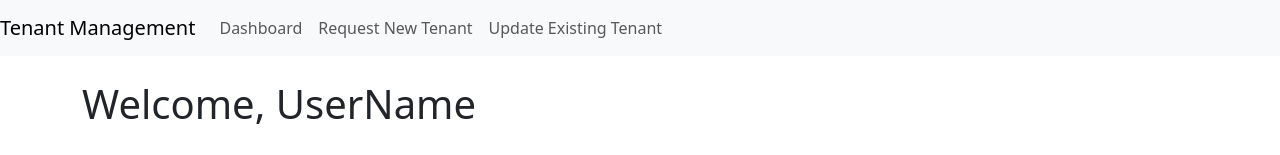
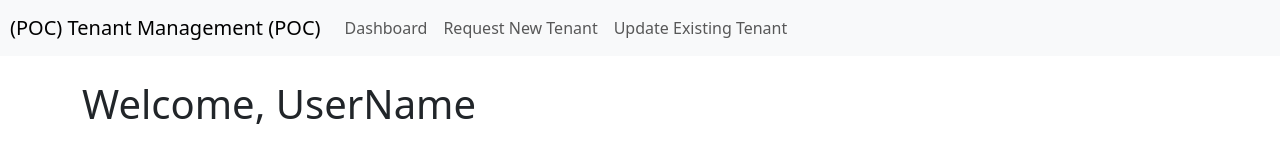
Before and after one commit to johnmalbert/test-tenant, a React (Create React App) app: page / in a window 1280 px wide. Shown: the top 155 px of the page. Built offline with nearby package versions, Linux system fonts and the light colour scheme.

Commit message:
update app

```diff
--- a/src/App.js
+++ b/src/App.js
@@ -9,7 +9,7 @@ const App = () => {
     <Router>
       <div>
         <nav className="navbar navbar-expand-lg navbar-light bg-light">
-          <a className="navbar-brand" href="/">Tenant Management</a>
+          <a className="navbar-brand" style={{ marginLeft: '10px' }}  href="/">(POC) Tenant Management (POC)</a>
           <div className="navbar-nav">
             <a className="nav-item nav-link" href="/">Dashboard</a>
             <a className="nav-item nav-link" href="/request-tenant">Request New Tenant</a>
--- a/src/pages/Dashboard.js
+++ b/src/pages/Dashboard.js
@@ -8,9 +8,9 @@ const Dashboard = () => {
         <h4>Test Tenant Tracker</h4>
         <iframe
           title="PowerBI Report"
-          width="100%"
+          width="75%"
           height="500px"
-          src="https://app.powerbi.com/reportEmbed?reportId=2a73b019-d20a-437d-a278-7356eba94a1e&autoAuth=true&ctid=fbe4560f-c07e-4c03-9943-e49aa26f8c94"
+          src="https://app.powerbi.com/reportEmbed?reportId=a436db24-a94f-4b18-a71e-fd5888b92541&autoAuth=true&ctid=fbe4560f-c07e-4c03-9943-e49aa26f8c94"
           frameBorder="0"
         ></iframe>
       </div>
```
